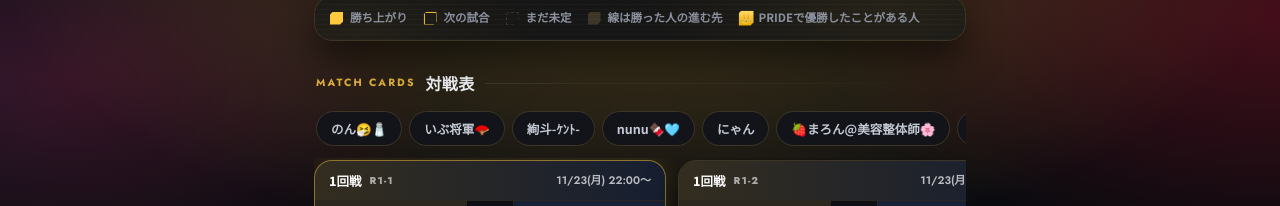
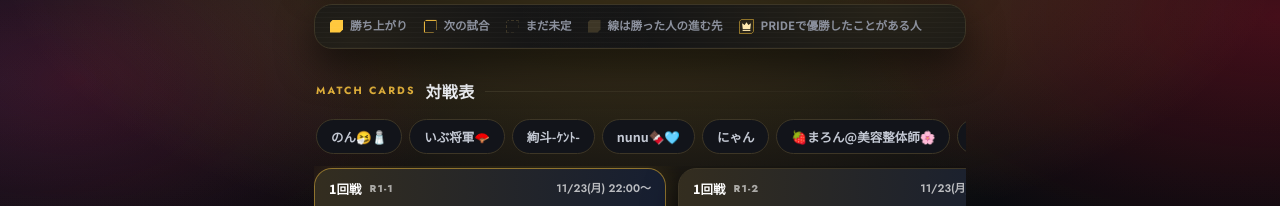
Before and after one commit to dcl-event/dcl-tiktok-event-calendar, a plain HTML site: page pride4-bracket.html in a window 1280 px wide. Shown: the part 1600-1806 px from the top of the page. Drawn offline with Linux system fonts and the light colour scheme.

Commit message:
王冠バッジを描き直した
金色ベタ塗りの四角に絵文字を入れただけで、安っぽく見えていた。
金色のベタ塗りは「その試合に勝った人」の色でもあり、役割もぶつかっていた。

- 絵文字をやめてSVGで描いた王冠に（端末ごとに形も色も変わらない）
- ベタ塗り→角を落とした金の細枠に。勝者の金色と役割を分けた
- 2回以上優勝していれば板が横に広がって回数が入る
- 凡例・対戦カードの表示も同じマークにそろえた

Co-Authored-By: Claude Opus 5 <noreply@anthropic.com>

```diff
--- a/pride4-bracket.html
+++ b/pride4-bracket.html
@@ -528,17 +528,20 @@ body.intro-on{overflow:hidden}
 .bslot .ttl{margin-left:0;margin-right:auto}
 @media(max-width:480px){.ttl{width:24px;height:24px}.ttl svg{width:12px;height:12px}}
 
-/* 優勝したことがある人の王冠。シード番号の四角をそのまま使っています */
-.s.cr{width:20px;height:20px;flex:0 0 auto;display:inline-grid;place-items:center;
-  font-size:11px;line-height:1;opacity:1;color:#1b1403;
-  background:linear-gradient(180deg,#ffd966,#e3a400);
-  box-shadow:0 0 10px rgba(255,200,61,.42);
-  clip-path:polygon(3px 0,100% 0,100% calc(100% - 3px),calc(100% - 3px) 100%,0 100%,0 3px)}
-.s.cr i{font-style:normal;font-family:'Jost',sans-serif;font-weight:800;font-size:8px;margin-left:-1px}
-.ch .s.cr{width:18px;height:18px;font-size:10px}
-.crt{color:var(--gold-lt);font-weight:800;letter-spacing:.02em}
+/* 優勝したことがある人の王冠。シード番号の四角をそのまま使っています。
+   金色のベタ塗りは「その試合に勝った人」の色なので、こちらは細枠にして役割を分けています。 */
+.s.cr{width:auto;height:20px;flex:0 0 auto;display:inline-flex;align-items:center;
+  padding:0;background:none;box-shadow:none;clip-path:none}
+.s.cr svg{display:block}
+.s.cr .pl{fill:rgba(255,200,61,.08);stroke:var(--gold);stroke-width:1;opacity:.72}
+.s.cr .cw{fill:var(--gold-lt)}
+.s.cr .ct{fill:var(--gold-lt);font-family:'Jost',sans-serif;font-size:9.5px;font-weight:800}
+.bslot.win .s.cr .pl,.ch .s.cr .pl{opacity:.9}
+.crt{display:inline-flex;align-items:center;gap:6px;color:var(--gold-lt);
+  font-weight:800;letter-spacing:.02em}
 
-.legend b.s.cr{width:15px;height:15px;font-size:8.5px;margin-right:-2px}
+.legend b.s.cr{height:15px}
+.legend b.s.cr svg{width:15px;height:15px}
 </style>
 </head><body class="intro-on">
 <div id="intro" aria-hidden="true">
@@ -654,11 +657,21 @@ const TTSVG = '<svg viewBox="0 0 24 24" aria-hidden="true"><path d="M16.6 5.82A4
 const CR = {};
 (DATA.entrants || []).forEach(e => { if (e && e.crowns && e.crowns.length) CR[e.name] = e.crowns; });
 const crownTip = name => (CR[name] || []).join(" ／ ");
+/* 王冠マークは絵文字ではなく描いています（絵文字だと端末ごとに形も色も変わるため）。
+   角を落とした板＋王冠。2回以上優勝していれば板が広がって回数が入ります。 */
+const crownSVG = n => {
+  const many = n > 1, w = many ? 29 : 20;
+  return '<svg viewBox="0 0 ' + w + ' 20" width="' + w + '" height="20" aria-hidden="true">' +
+    '<path class="pl" d="M3.2 .6H' + (w - .6) + 'V16.8L' + (w - 3.2) + ' 19.4H.6V3.2Z"/>' +
+    '<path class="cw" d="M5 13.3L4.1 5.7L7.4 8.1L10 4.3L12.6 8.1L15.9 5.7L15 13.3Z"/>' +
+    '<rect class="cw" x="4.8" y="14.4" width="10.4" height="1.5"/>' +
+    (many ? '<text class="ct" x="' + (w - 6.2) + '" y="13.9" text-anchor="middle">' + n + '</text>' : "") +
+    '</svg>';
+};
 const crownBox = name => {
   const c = CR[name];
   if (!c) return "";
-  return '<span class="s cr" title="' + esc("👑 " + crownTip(name)) + '">👑' +
-    (c.length > 1 ? '<i>' + c.length + '</i>' : "") + '</span>';
+  return '<span class="s cr" title="' + esc(crownTip(name)) + '">' + crownSVG(c.length) + '</span>';
 };
 const ttIcon = name => {
   const u = TT[name];
@@ -774,7 +787,7 @@ if (HAS) {
 
   const side = (p, cls, corner, isWin, dec) => {
     const nm = p ? esc(p.name) + ttIcon(p.name) : "未定";
-    const sd = (p && CR[p.name]) ? `<span class="crt">👑 ${esc(crownTip(p.name))}</span>`
+    const sd = (p && CR[p.name]) ? `<span class="crt"><span class="s cr">${crownSVG(CR[p.name].length)}</span>${esc(crownTip(p.name))}</span>`
       : ((SHOW_SEED && p && p.seed != null) ? `SEED ${p.seed}` : "&nbsp;");
     const st = dec ? (isWin ? "WIN 👑" : (p && p.withdrew ? "欠場" : "LOSE")) : "&nbsp;";
     return `<div class="corner ${cls}${dec ? (isWin ? " win" : (p && p.withdrew ? " wd" : " lose")) : ""}">
@@ -951,7 +964,7 @@ if (HAS) {
       <span><i class="r"></i>次の試合</span>
       <span><i class="b"></i>まだ未定</span>
       <span><i class="l"></i>線は勝った人の進む先</span>
-      ${Object.keys(CR).length ? '<span><b class="s cr">👑</b>PRIDEで優勝したことがある人</span>' : ""}
+      ${Object.keys(CR).length ? '<span><b class="s cr">' + crownSVG(1) + '</b>PRIDEで優勝したことがある人</span>' : ""}
     </div>
     `;
 
@@ -1035,7 +1048,7 @@ if (HAS) {
 
   const side = (p, cls, corner, isWin, dec) => {
     const nm = p ? esc(p.name) + ttIcon(p.name) : "未定";
-    const sd = (p && CR[p.name]) ? `<span class="crt">👑 ${esc(crownTip(p.name))}</span>`
+    const sd = (p && CR[p.name]) ? `<span class="crt"><span class="s cr">${crownSVG(CR[p.name].length)}</span>${esc(crownTip(p.name))}</span>`
       : ((SHOW_SEED && p && p.seed != null) ? `SEED ${p.seed}` : "&nbsp;");
     const st = dec ? (isWin ? "WIN 👑" : (p && p.withdrew ? "欠場" : "LOSE")) : "&nbsp;";
     const k  = dec ? (isWin ? " win" : (p && p.withdrew ? " wd" : " lose")) : "";
```
Also changed, not shown: pride4-gold-bracket.html (+28 -15 lines), pride4-gold.html (+23 -11 lines), pride4.html (+23 -11 lines).
